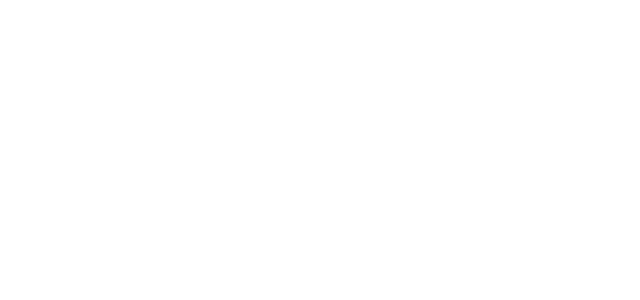
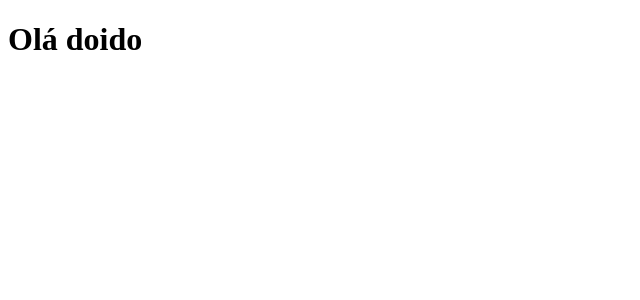
Before and after one commit to JhonatanDev132/react-fundamentos, a React (Vite) app: page / in a window 1280 px wide. Shown: the top 300 px of the page, without its empty margins (0-640 px from the left). Built offline with nearby package versions, Linux system fonts and the light colour scheme.

Commit message:
Uso de fragmento

```diff
--- a/src/App.jsx
+++ b/src/App.jsx
@@ -1,6 +1,6 @@
 /* Sempre os componentes tem que ser começar com maiúsculas */
-function App() {
-
+function App(){
+    return <h1>Olá doido</h1>
 }
 
 export default App
```
Also changed, not shown: 1 other file (tests, documents, lock files or other folders).
